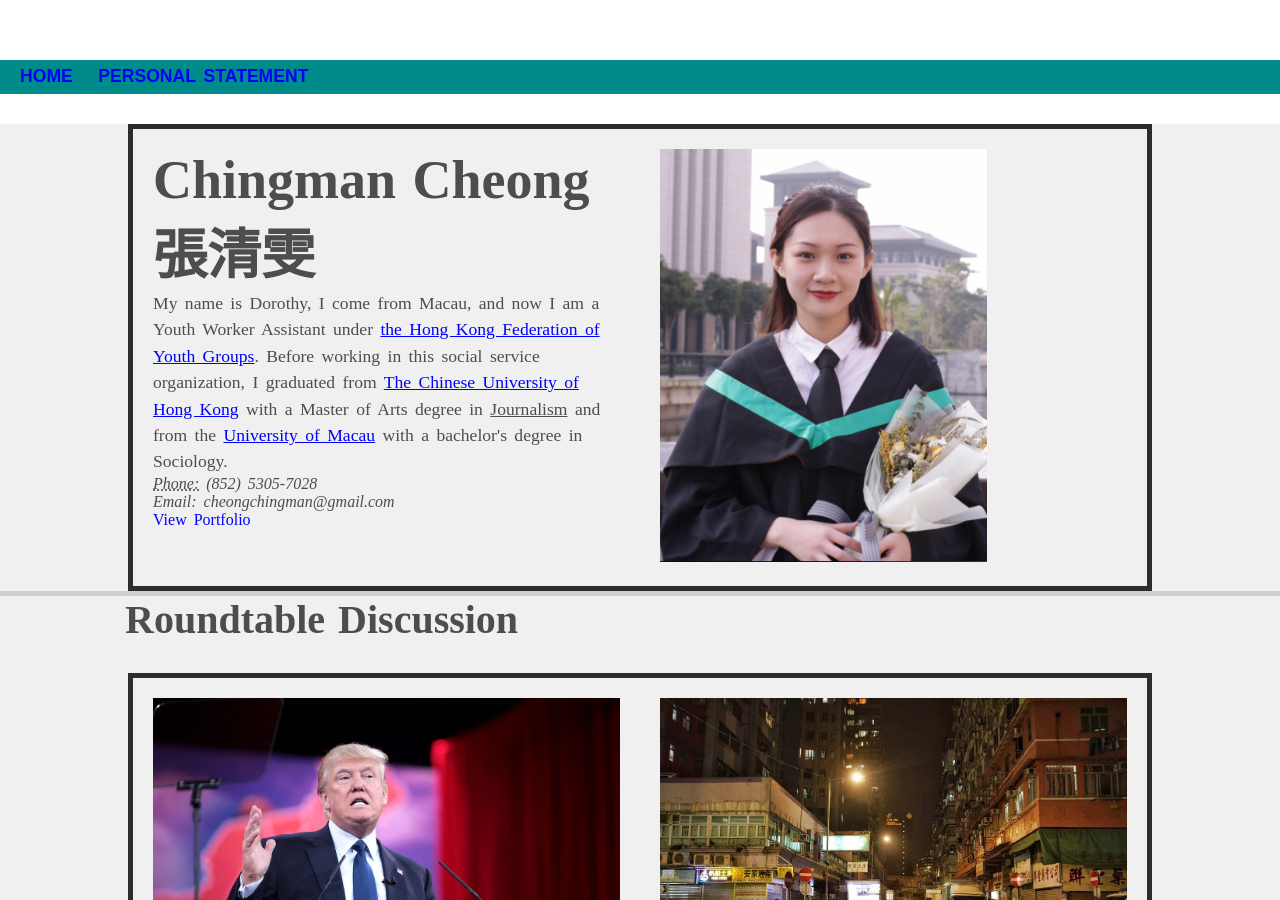
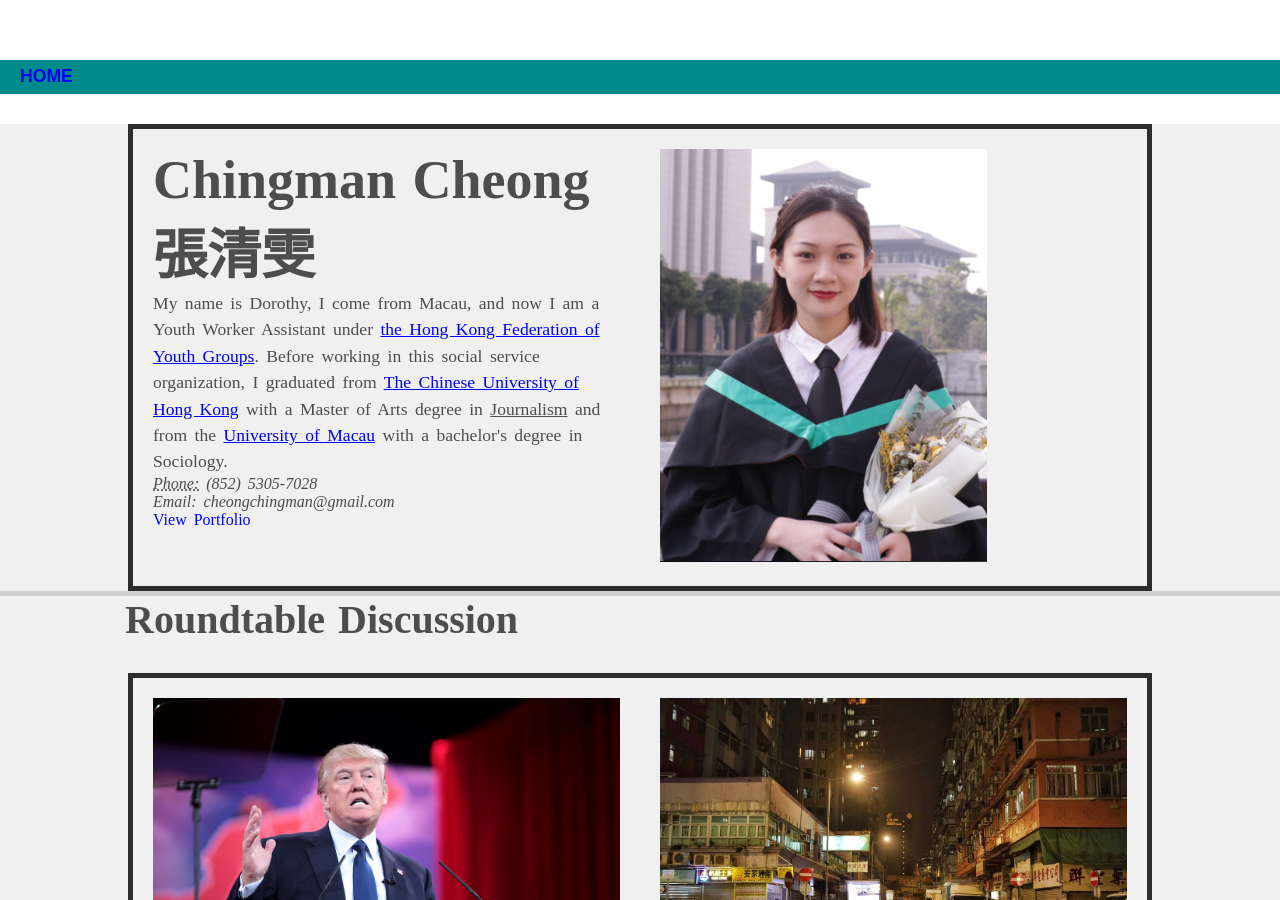
Before and after one commit to son520804/dorothy_portfolio, a Jekyll site: the page built from index.html, in a window 1280 px wide and 900 px high. Built offline with Jekyll 4.4.1, drawn with Linux system fonts in a browser that asks for light colours.

Commit message:
portfolio creation

```diff
--- a/_layouts/default.html
+++ b/_layouts/default.html
@@ -10,7 +10,7 @@
 			<nav class="nav">
 	    		<ul class="nav__menu">
 	        	<li class="nav__menu-item"><a href="/">Home</a></li>
-		        <li class="nav__menu-item"><a href="/PS">Personal Statement</a></li>
+
     		</ul>
 			</nav>
 
@@ -21,7 +21,7 @@
 				<nav class="nav">
 					<ul class="nav__menu">
 						<li class="nav__menu-item"><a href="/">Home</a></li>
-						<li class="nav__menu-item"><a href="/PS">Personal Statement</a></li>
+
 					</ul>
 				</nav>
 			</footer>
```
